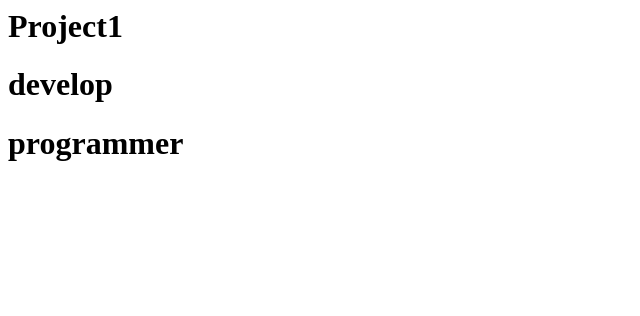
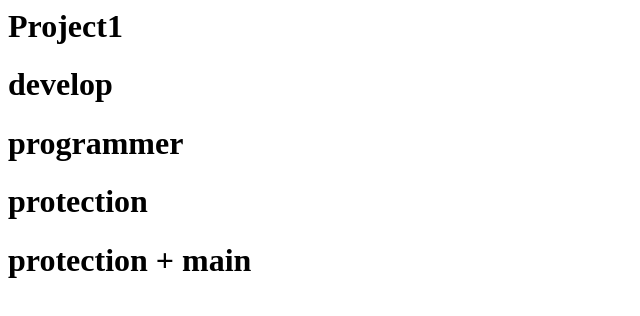
Before and after one commit to hwangYunha/git_Project1, a plain HTML site: page index.html in a window 1280 px wide. Shown: the whole page, without its empty margins (0-640 px from the left). Drawn offline with Linux system fonts and the light colour scheme.

Commit message:
protection main

```diff
--- a/index.html
+++ b/index.html
@@ -6,5 +6,7 @@
         <h1>Project1</h1>
         <h1>develop</h1>
         <h1>programmer</h1>
+        <h1>protection</h1>
+        <h1>protection + main</h1>
     </body>
 </html>
```
